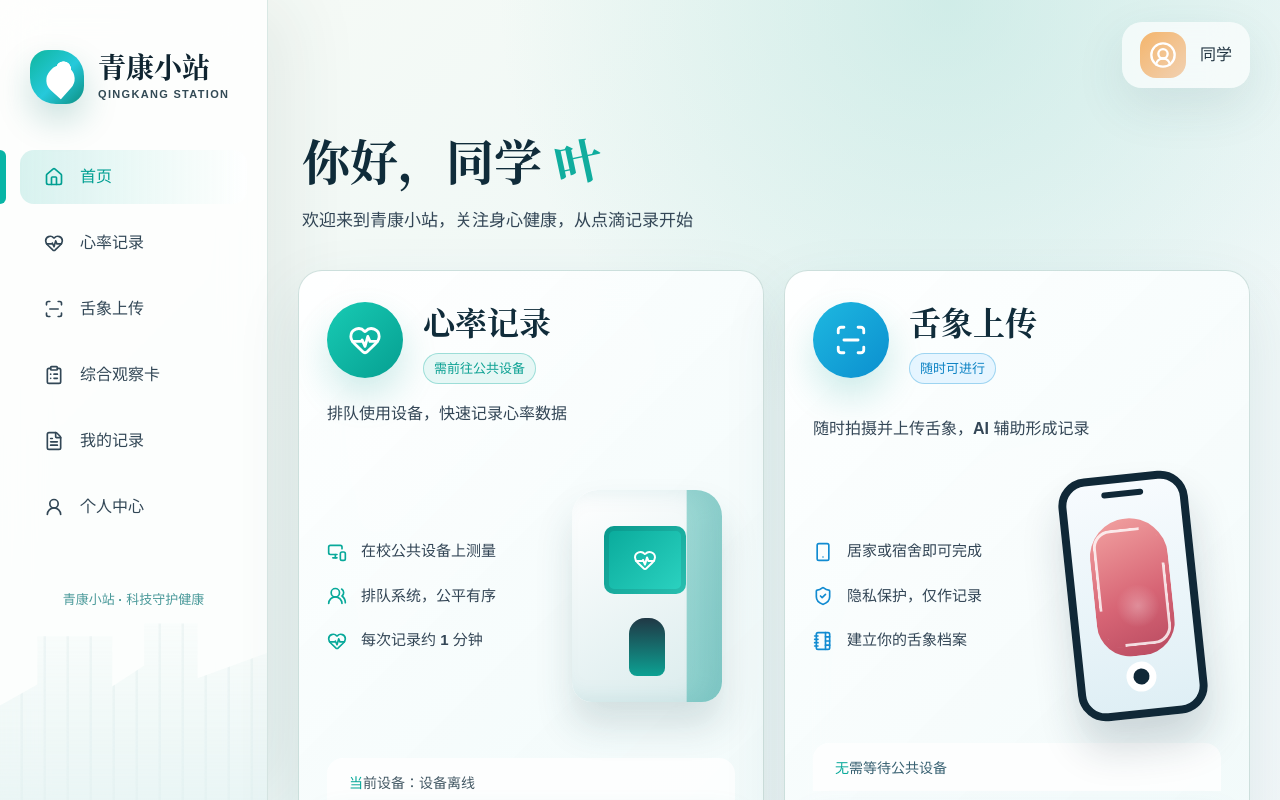
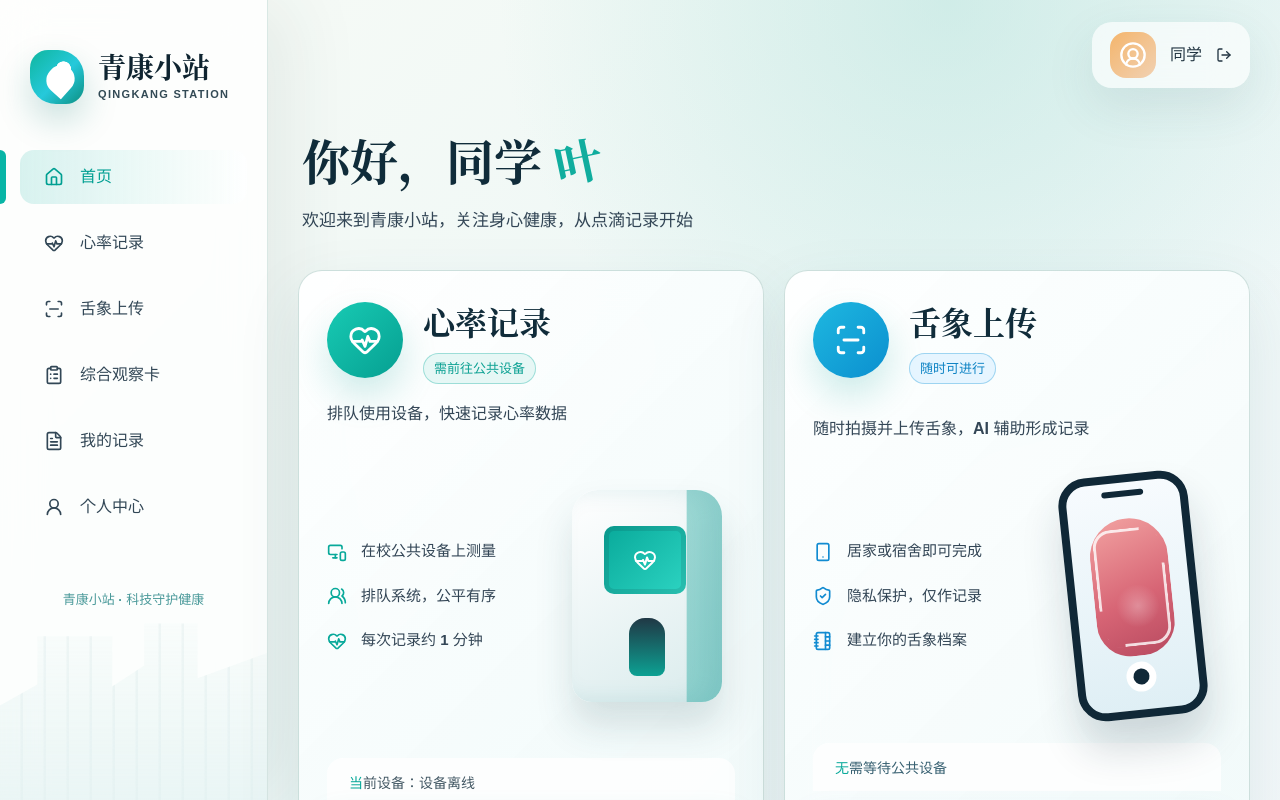
Before and after one commit to RinoPaw/qingkang-station, a React (Vite) app in the folder qingkang_web/: page / in a window 1280 px wide. Shown: the top 800 px of the page. Built offline with nearby package versions, Linux system fonts and the light colour scheme; no server answers.

Commit message:
Make topbar logout icon-only

```diff
--- a/qingkang_web/src/components/AppTopbar.tsx
+++ b/qingkang_web/src/components/AppTopbar.tsx
@@ -12,15 +12,22 @@ type AppTopbarProps = {
 export function AppTopbar({ className = '', user, onLogout, onNavigate }: AppTopbarProps) {
   return (
     <div className={`home-topbar ${className}`.trim()}>
-      <button className="home-user-pill" onClick={user ? onLogout : () => onNavigate('profile')} type="button">
+      <div className="home-user-pill">
         <span className="home-avatar">
           <CircleUserRound size={28} />
         </span>
         <span>
           <strong>{user?.nickname || '同学'}</strong>
         </span>
-        {user && <LogOut size={16} />}
-      </button>
+        <button
+          aria-label={user ? '退出登录' : '创建身份'}
+          className="home-user-logout"
+          onClick={user ? onLogout : () => onNavigate('profile')}
+          type="button"
+        >
+          <LogOut size={16} />
+        </button>
+      </div>
     </div>
   )
 }
```
